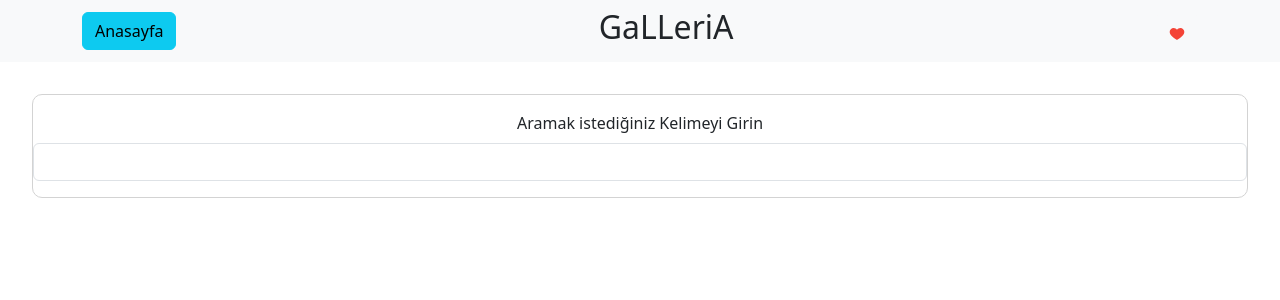
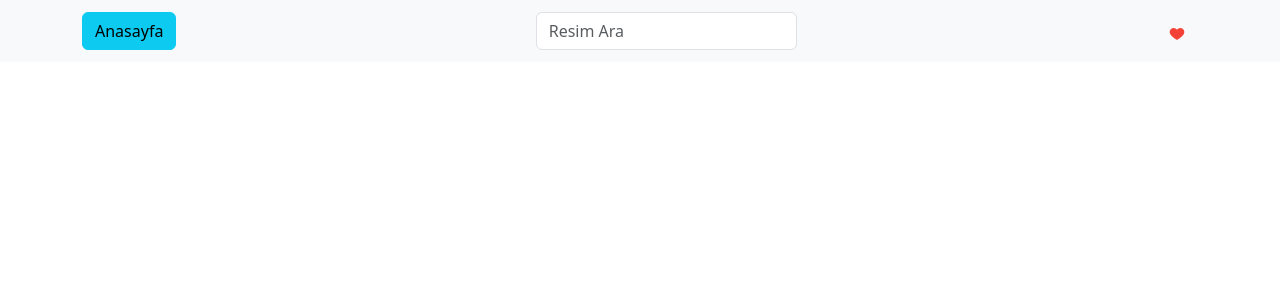
Before and after one commit to aligururyaman/galeri, a React (Vite) app: page / in a window 1280 px wide. Shown: the top 300 px of the page. Built offline with nearby package versions, Linux system fonts and the light colour scheme.

Commit message:
css ekleme v1

```diff
--- a/src/companents/ImageItem.jsx
+++ b/src/companents/ImageItem.jsx
@@ -10,8 +10,6 @@ function ImageItem({image}) {
 
         var favorites = JSON.parse(localStorage.getItem('favorites')) || [];
 
-
-
         var newFavorite = {
             imageUrl: imageUrl,
             altDescription: altDescription,
@@ -20,23 +18,21 @@ function ImageItem({image}) {
         favorites.push(newFavorite);
         localStorage.setItem('favorites', JSON.stringify(favorites));
 }
-console.log(image)
 
     return (
         <>
             <div className="container">
-                <div className="row align-items-start">
-                    <div className="col">
-                        <div className="card">
-                            <img className="imagelistimg card" src={image.urls.small} alt={image.alt_description}/>
-                            <div className="card-body">
-                                <h5 className="card-tittle">{image.description}</h5>
-                                <button className="btn" onClick={favEkle}><FcLike/></button>
-                            </div>
+                <div className="row text-center">
+                    <div className="col m-4 .d-lg-flex">
+
+                        <div className="overly">
+                            <img className="btnimg" onClick={favEkle} src={image.urls.small} alt={image.alt_description}/>
+                            <div className="text"><FcLike/></div>
+                        </div>
                         </div>
                     </div>
                 </div>
-            </div>
+
         </>
      );
 }
--- a/src/companents/SearchHeader.jsx
+++ b/src/companents/SearchHeader.jsx
@@ -1,7 +1,7 @@
 import React from 'react'
 import { useState } from 'react';
 import { Link } from 'react-router-dom';
-import { FcLike } from "react-icons/fc";
+import { FcLike, FcSearch} from "react-icons/fc";
 
 function SearchHeader({ search }){
 
@@ -23,20 +23,24 @@ function SearchHeader({ search }){
       <nav className='navbar bg-body-tertiary'>
         <div className="container">
           <Link className='btn btn-info' to="/">Anasayfa</Link>
-          <h2>GaLLeriA</h2>
+
+
+            <div className="contailer-fluid">
+              <form className='d-flex' onSubmit={handleFormSubmit} >
+
+                <div className="mb-1 mt-1 text-center">
+
+                    <input type="text" className="form-control me-1" placeholder='Resim Ara' value={value} onChange={handleChange}/>
+
+                </div>
+              </form>
+            </div>
           <Link className='btn btn-light' to="basket"><FcLike/></Link>
-
         </div>
       </nav>
 
     </div>
-    <form className='containerClass' onSubmit={handleFormSubmit} >
-            <div className="mb-3 mt-3 text-center">
-                <label className="form-label">Aramak istediğiniz Kelimeyi Girin</label>
-                <input type="text" className="form-control" value={value} onChange={handleChange}/>
 
-            </div>
-        </form>
 
     </>
   )
--- a/src/style/App.css
+++ b/src/style/App.css
@@ -1,22 +1,4 @@
 
-.containerClass {
-    border: 1px solid lightgray;
-    border-radius: 10px;
-    margin: 2rem;
-}
-img {
-    width: auto;
-    height: auto;
-    border-radius: 10px;
-}
-.imagelist {
-    columns: 300px 6;
-    column-gap: 5px;
-}
-.imagelistimg {
-    width: 100%;
-    margin-bottom: 10px;
-}
 
   button {
     border: 2px solid #24b4fb;
@@ -74,3 +56,22 @@ img {
 .card {
   width: 20rem;
 }
+
+
+
+
+.btnimg:hover .overlay{
+  opacity: 12;
+}
+.overlay {
+  position: absolute;
+  top: 0;
+  bottom: 0;
+  left: 0;
+  right: 0;
+  height: 100%;
+  width: 100%;
+  opacity: 0;
+  transition: .5s ease;
+  background-color: #008CBA;
+}
```
Also changed, not shown: src/App.jsx (+1 -6 lines).
